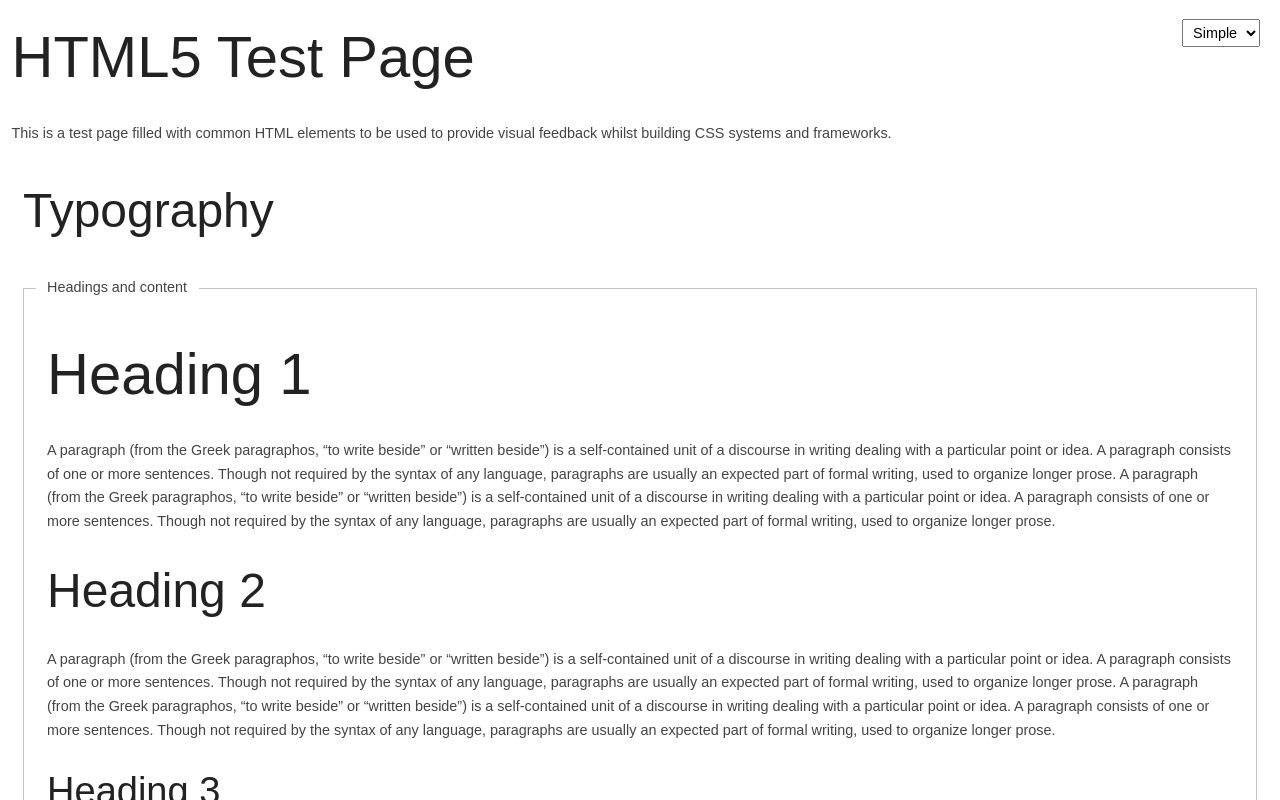
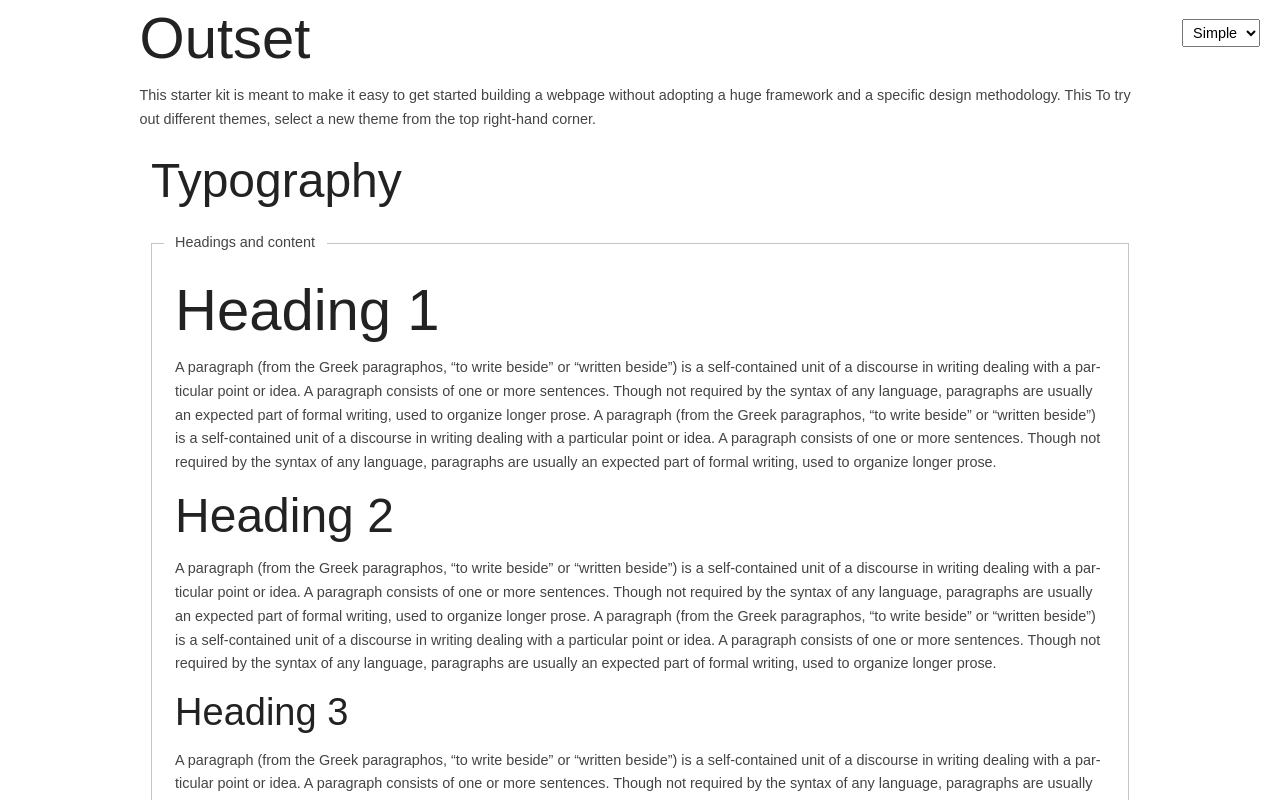
Before and after one commit to notoriousb1t/outset, a website: page index.html in a window 1280 px wide. Shown: the top 800 px of the page. Drawn offline with Linux system fonts and the light colour scheme.

Commit message:
updated index.html with a max width and centering, fixed input/textarea valign issue

```diff
--- a/index.html
+++ b/index.html
@@ -4,19 +4,22 @@
 <head>
     <meta charset="utf-8" />
     <meta name="viewport" content="width=device-width, initial-scale=1.0" />
-    <title>HTML5 Test Page</title>
+    <title>Outset - CSS Starter Kit</title>
     <link id="currentTheme" rel="stylesheet" href="./css/simple.css" />
     <link href="https://fonts.googleapis.com/css?family=Roboto" rel="stylesheet" />
     <style>
         /* styles for this page */
-
+        body {
+            margin-left: auto;
+            margin-right: auto;
+            max-width: 1024px;
+        }
         .theme-switcher {
             position: fixed;
             z-index: 9000;
             right: 1rem;
             top: 1rem;
         }
-
         .placeholder {
             background-color: rgba(0, 0, 0, 0.5);
             position: relative;
@@ -27,10 +30,6 @@
             height: 100%;
             width: 100%;
             z-index: -1;
-        }
-
-        .limit-size {
-            max-width: 700px;
         }
     </style>
 </head>
@@ -43,9 +42,11 @@
         </select>
     </div>
 
-    <h1>HTML5 Test Page</h1>
-    <p>This is a test page filled with common HTML elements to be used to provide visual feedback whilst building CSS systems
-        and frameworks.</p>
+    <h1>Outset</h1>
+    <p>
+        This starter kit is meant to make it easy to get started building a webpage without adopting a huge framework and a specific
+        design methodology. This To try out different themes, select a new theme from the top right-hand corner.
+    </p>
 
     <section>
         <h2>Typography</h2>
@@ -144,7 +145,7 @@
 
         <h3>Blockquotes</h3>
         <div>
-            <blockquote class="limit-size">
+            <blockquote>
                 <p>A block quotation (also known as a long quotation or extract) is a quotation in a written document, that
                     is set off from the main text as a paragraph, or block of text.</p>
                 <p>It is typically distinguished visually using indentation and a different typeface or smaller size quotation.
@@ -249,24 +250,24 @@ p q r s t u v w x y z { | } ~ </pre>
         <h3>Embedded Content</h3>
 
         <h4>Video</h4>
-        <video title="video" controls="" class="placeholder limit-size"></video>
+        <video title="video" controls="" class="placeholder "></video>
 
         <h4>Canvas</h4>
-        <canvas title="canvas" class="placeholder limit-size"></canvas>
+        <canvas title="canvas" class="placeholder "></canvas>
 
         <h4>Image</h4>
-        <figure class="limit-size">
-            <img src="https://unsplash.it/350/200/?image=1042" class="limit-size" alt="Image alt text">
+        <figure>
+            <img src="https://unsplash.it/350/200/?image=1042" alt="Image alt text">
             <figcaption>Here is a caption for this image.</figcaption>
         </figure>
 
         <h4>SVG</h4>
-        <svg class="limit-size">
+        <svg>
             <circle cx="50" cy="50" r="100" fill="#1fa3ec"></circle>
         </svg>
 
         <h4>Audio</h4>
-        <audio controls="" class="limit-size">audio</audio>
+        <audio controls="">audio</audio>
     </section>
     <section>
         <h2>Forms</h2>
--- a/scss/base/forms.scss
+++ b/scss/base/forms.scss
@@ -9,6 +9,11 @@ input:not([type='radio']) {
     font-size: 1rem;
     padding: #{$vertical-space / 2} #{$horizontal-space / 2};
     margin: #{$vertical-space / 2} #{$horizontal-space / 2};
+    vertical-align: middle;
+}
+
+textarea {
+    // align textarea to the top
     vertical-align: top;
 }
 
--- a/scss/base/index.scss
+++ b/scss/base/index.scss
@@ -1,7 +1,7 @@
+@import './reset';
+
 @import './functions';
 @import './mixins';
-
-@import './reset';
 @import './styles';
 @import './media';
 @import './data';
--- a/scss/base/mixins.scss
+++ b/scss/base/mixins.scss
@@ -1,14 +1,3 @@
-// $Typescale
-// -------------------------------------//
-
-@mixin typescale($scale, $base, $value, $measure:'') {
-    @if $value == rem or $value == em {
-        font-size: context-calc($scale, $base, $value);
-    } @else {
-        font-size: $scale * 1px;
-    }
-}
-
 // $Headings
 // https://github.com/typeplate/starter-kit/issues/27
 // -------------------------------------//
@@ -34,9 +23,10 @@
 // @values              [ none | manual | auto ]
 
 @mixin hyphens($val) {
-    @each $prefix in $prefixes {
-        #{$prefix}hyphens: $val;
-    }
+    -webkit-hyphens: $val;
+    -moz-hyphens: $val;
+    -ms-hyphens: $val;
+    hyphens: $val;
 }
 
 // $Smallcaps
@@ -49,9 +39,10 @@
 // or don't provide them with their Webfont.
 
 @mixin smallcaps($color, $font-weight) {
-    @each $prefix in $prefixes {
-        #{$prefix}font-variant: small-caps;
-    }
+    -webkit-font-variant: small-caps;
+    -moz-font-variant: small-caps;
+    -ms-font-variant: small-caps;
+    font-variant: small-caps;
     font-weight: $font-weight;
     text-transform: lowercase;
     color: $color;
--- a/scss/base/styles.scss
+++ b/scss/base/styles.scss
@@ -34,12 +34,12 @@ fieldset {
 @each $h, $size in $headings {
     #{$h} {
         @extend %hN;
-        @include typescale(
-      $size,
-      $font-base,
-      $typescale-unit,
-      $measure
-    );
+
+        @if $typescale-unit == rem or $typescale-unit == em {
+            font-size: context-calc($size, $font-base, $typescale-unit);
+        } @else {
+            font-size: $size * 1px;
+        }
     }
 }
 
--- a/scss/themes/simple.scss
+++ b/scss/themes/simple.scss
@@ -7,14 +7,14 @@
 // $font-base                 converts % base value to a px value (16 * (112.5/100) = 18)
 // $font-family               non-font-face stack
 
-$serif-boolean: true !default;
 $font-family: 'Arial', sans-serif;
 $font-weight: normal !default;
 $font-size: 90 !default;
 $font-base: 16 * ($font-size/100) !default;
 $line-height: 1.65 !default;
+
+
 $measure: $font-base * $line-height !default;
-$prefixes: -webkit-, -moz-, -ms-, '' !default;
 $typescale-unit: rem !default;
 $indent-val: 1.5rem !default;
 
@@ -53,7 +53,6 @@ $cite-font-size: inherit !default;
 
 // $Small-Caps
 // -------------------------------------//
-
 $smcps-color: gray !default;
 $smcps-weight: 600 !default;
 
```
Also changed, not shown: css/simple.css. Lines whose indentation alone changed are shown as unchanged.
